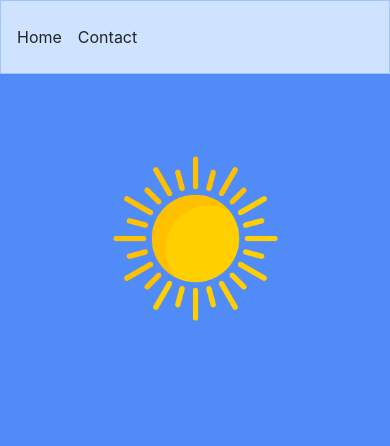
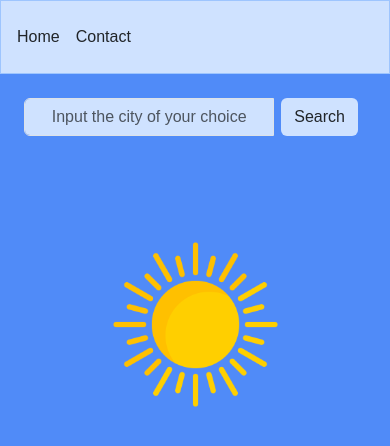
Before and after one commit to Miguensio/Weather-App, a React (Create React App) app: page / in a window 390 px wide. Shown: the top 446 px of the page. Built offline with nearby package versions, Linux system fonts and the light colour scheme; no server answers; the HTML template or start-up script is replaced by a standard one.

Commit message:
Adding input and button for the user

```diff
--- a/src/App.css
+++ b/src/App.css
@@ -3,3 +3,7 @@
     height: 200px;
     object-fit: contain;
 }
+
+.App{
+    font-family: sans-serif;
+}
--- a/src/App.js
+++ b/src/App.js
@@ -1,7 +1,9 @@
 import './App.css';
+import "./stylesheets/input.css";
 import React, { useState, useEffect } from 'react';
 import Header from './components/header.js';
 import Weather from './components/weather.js';
+import Input from './components/input.js';
 
 function App() {
 
@@ -76,6 +78,7 @@ function App() {
   return (
     <div className="App">
       <Header />
+      <Input />
       <Weather
         country={country}
         temperature={temperature}
--- /dev/null
+++ b/src/components/input.js
@@ -0,0 +1,18 @@
+import React from "react";
+
+function Input(){
+
+  return(
+    <div className="input-group p-4 w-50 m-auto input-container">
+        <input type="text" className="form-control text-center bg-primary-subtle" placeholder="Input the city of your choice"/>
+				<div className="input-group-btn">
+					<button className="btn btn-default bg-primary-subtle mx-2">
+						Search
+					</button>
+				</div>
+    </div>
+  );
+
+}
+
+export default Input;
--- /dev/null
+++ b/src/stylesheets/input.css
@@ -0,0 +1,15 @@
+@media only screen and (max-width: 768px){
+    .input-container{
+        width: 75% !important;
+    }
+}
+
+@media only screen and (max-width: 520px){
+    .input-container{
+        width: 100% !important;
+    }
+}
+
+.btn:hover{
+    background-color: rgb(159, 196, 245) !important;
+}
```
